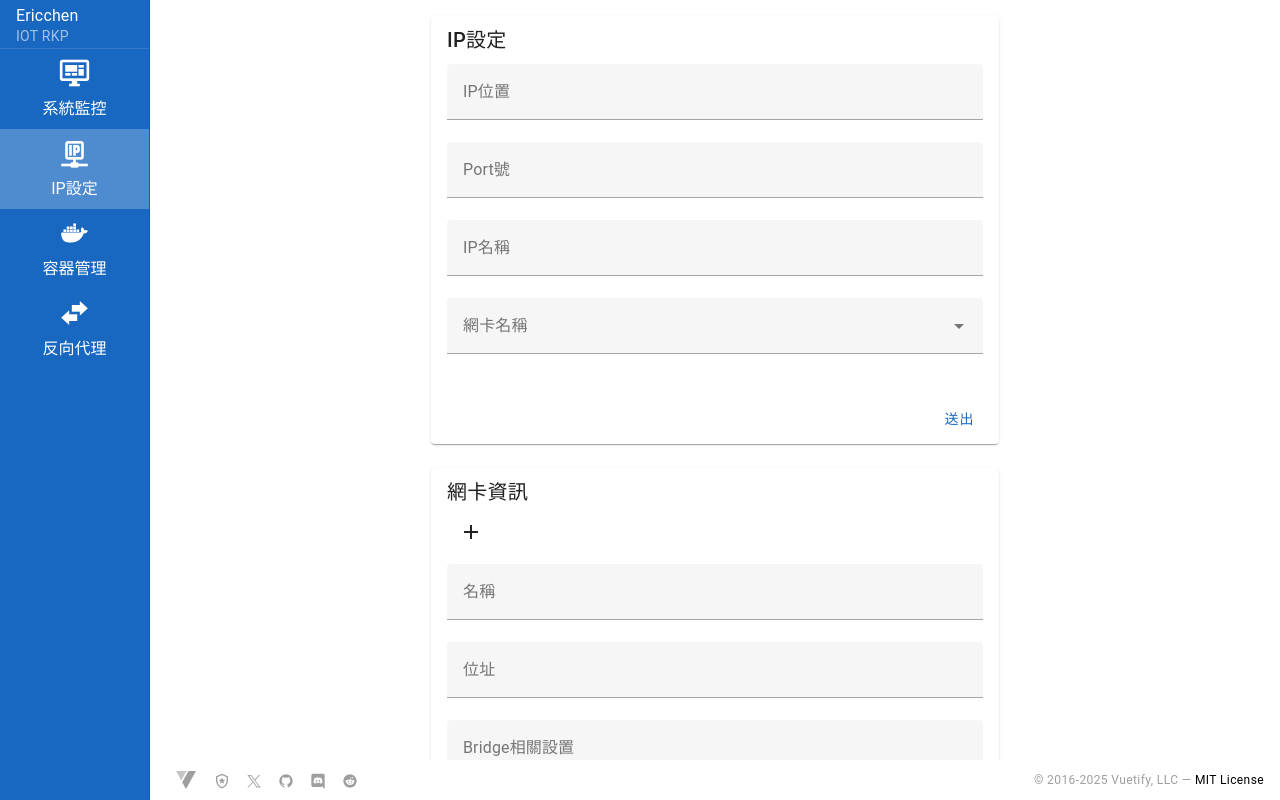
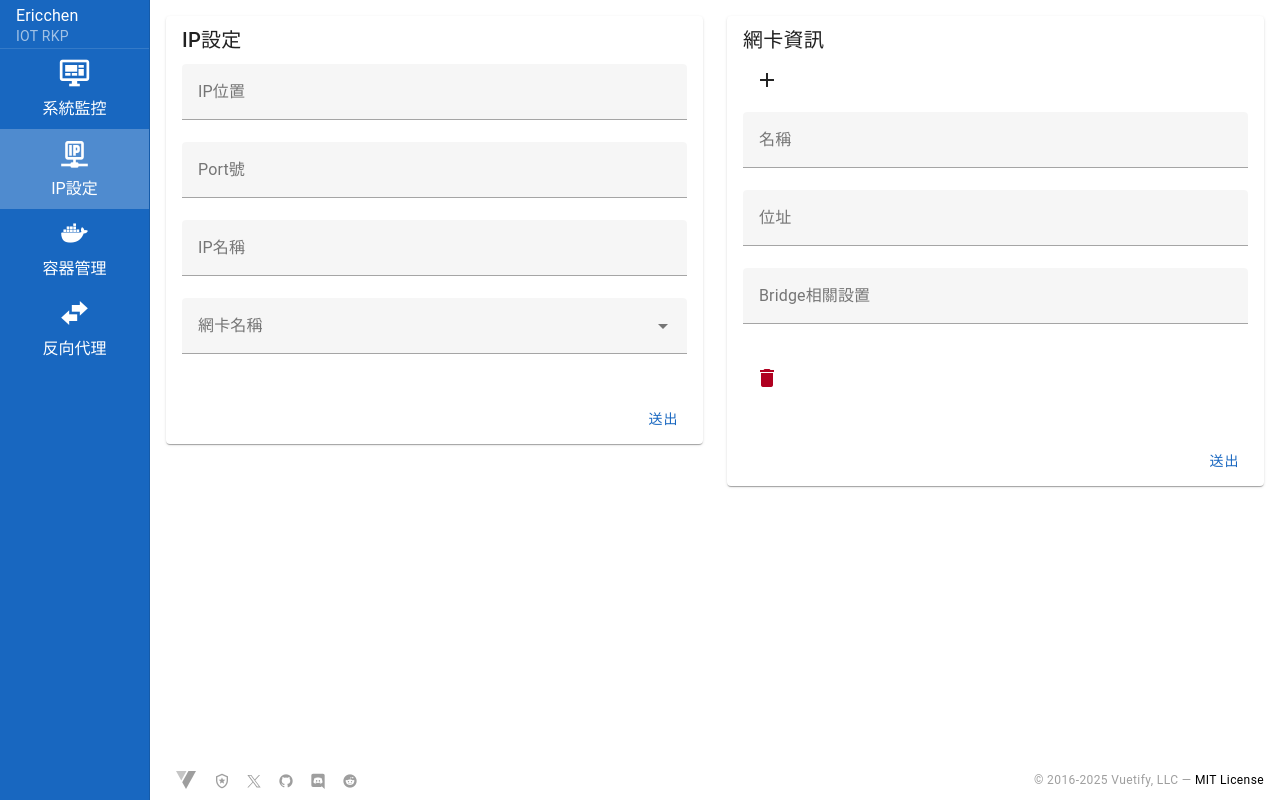
Before and after one commit to Jyunnn/iot_rkpweb, a Vue app: page /IPConfiguration in a window 1280 px wide. Shown: the top 800 px of the page. Built offline with nearby package versions, Linux system fonts and the light colour scheme; no server answers; a small style sheet from the web is missing.

Commit message:
feat: organize IP and NIC cards into columns

```diff
--- a/src/pages/IPConfiguration.vue
+++ b/src/pages/IPConfiguration.vue
@@ -1,6 +1,8 @@
 <template>
-  <v-container class="pa-4" max-width="600">
+  <v-container class="pa-4">
     <v-form>
+      <v-row>
+        <v-col cols="12" md="6">
           <v-card>
             <v-card-title>IP設定</v-card-title>
             <v-card-text>
@@ -34,8 +36,10 @@
               <v-btn color="primary" @click="submit">送出</v-btn>
             </v-card-actions>
           </v-card>
+        </v-col>
 
-      <v-card class="mt-6">
+        <v-col cols="12" md="6">
+          <v-card class="mt-6 mt-md-0">
             <v-card-title>
               網卡資訊
               <v-spacer />
@@ -60,6 +64,8 @@
               <v-btn color="primary" @click="submitNicSettings">送出</v-btn>
             </v-card-actions>
           </v-card>
+        </v-col>
+      </v-row>
     </v-form>
   </v-container>
 
```
Lines whose indentation alone changed are shown as unchanged.
